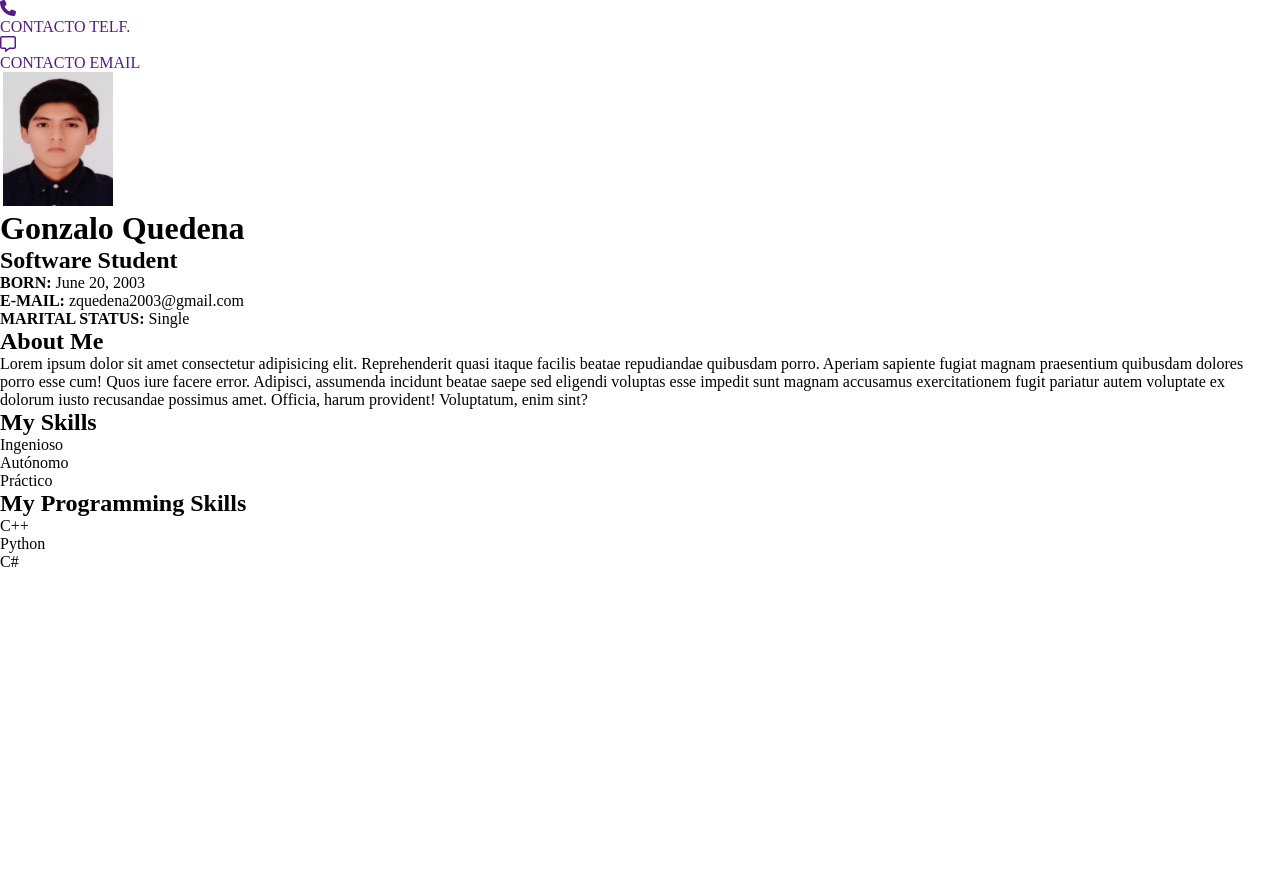
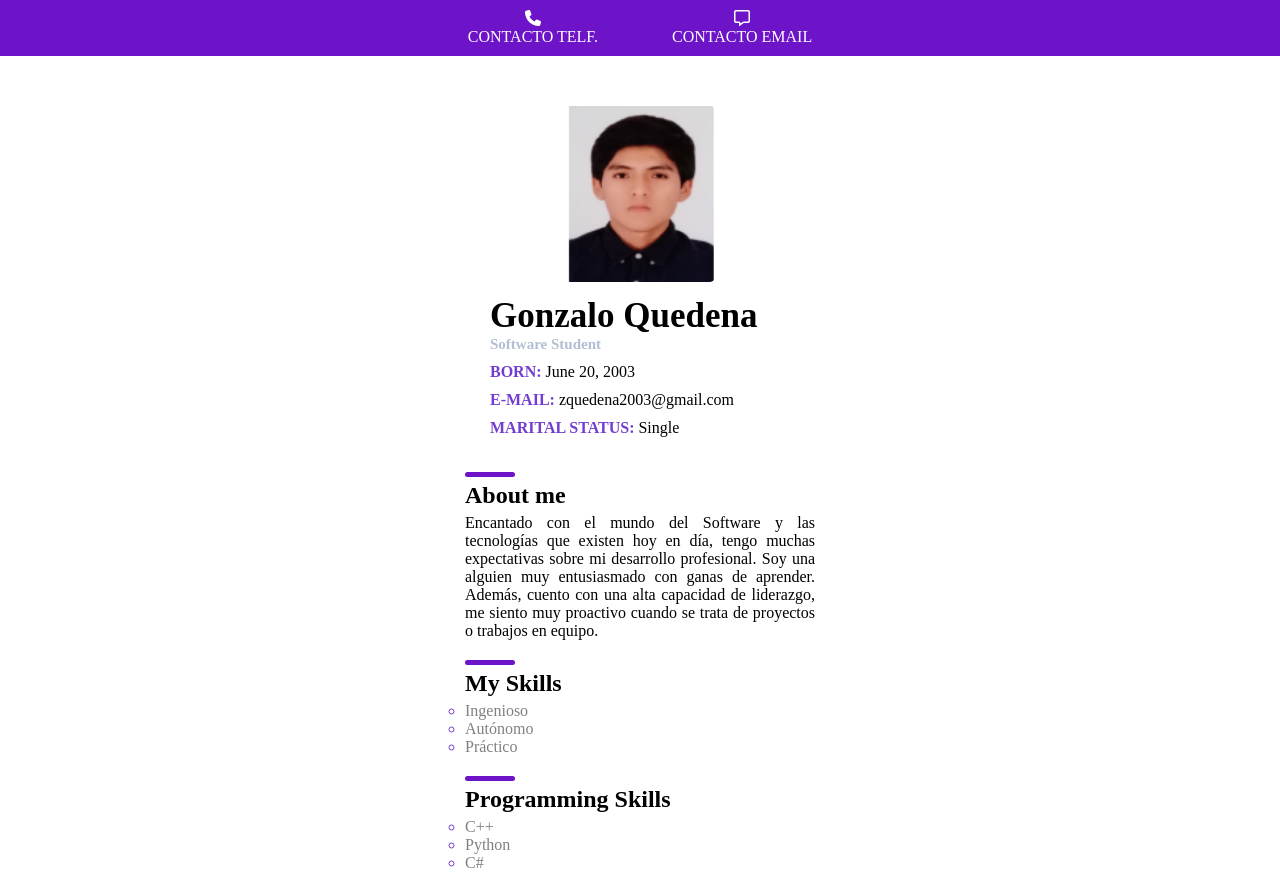
Before and after one commit to GonzaQued/GonzaQued.github.io, a plain HTML site: page HACKATON-01/index.html in a window 1280 px wide. Before the commit the page ends 800 px from the top, so only its background shows below. Drawn offline with Linux system fonts and the light colour scheme.

Commit message:
adding CSS Styles v1

```diff
--- a/HACKATON-01/index.html
+++ b/HACKATON-01/index.html
@@ -14,12 +14,14 @@
           <i class="fa-solid fa-phone"></i>
           <p>CONTACTO TELF.</p>
         </a>
+        <div></div>
         <a href="">
           <i class="fa-regular fa-message"></i>
           <p>CONTACTO EMAIL</p>
         </a>
       </header>
 
+      <div class="container">
         <div class="p-info">
           <img src="src/img/perfil.png" alt="p-photo">
           <div>
@@ -35,28 +37,45 @@
           </div>
         </div>
 
+        <div class="g-info">
+
+          <div>
+
+            <section>
               <div class="line"></div>
-      <div class="g-info">
-        <h2>About Me</h2>
+              <h2>About me</h2>
               <p>
-          Lorem ipsum dolor sit amet consectetur adipisicing elit. Reprehenderit quasi itaque facilis beatae repudiandae quibusdam porro. Aperiam sapiente fugiat magnam praesentium quibusdam dolores porro esse cum! Quos iure facere error.
-          Adipisci, assumenda incidunt beatae saepe sed eligendi voluptas esse impedit sunt magnam accusamus exercitationem fugit pariatur autem voluptate ex dolorum iusto recusandae possimus amet. Officia, harum provident! Voluptatum, enim sint?
+                Encantado con el mundo del Software y las tecnologías que
+                existen hoy en día, tengo muchas expectativas sobre mi
+                desarrollo profesional. Soy una alguien muy entusiasmado
+                con ganas de aprender. Además, cuento con una alta
+                capacidad de liderazgo, me siento muy proactivo cuando
+                se trata de proyectos o trabajos en equipo.
               </p>
+            </section>
 
+            <section>
+              <div class="line"></div>
               <h2>My Skills</h2>
               <ul>
-          <li>Ingenioso</li>
-          <li>Autónomo</li>
-          <li>Práctico</li>
+                <li><strong>Ingenioso</strong></li>
+                <li><strong>Autónomo</strong></li>
+                <li><strong>Práctico</strong></li>
               </ul>
+            </section>
 
-        <h2>My Programming Skills</h2>
+            <section>
+              <div class="line"></div>
+              <h2>Programming Skills</h2>
               <ul>
-          <li>C++</li>
-          <li>Python</li>
-          <li>C#</li>
+                <li><strong>C++</strong></li>
+                <li><strong>Python</strong></li>
+                <li><strong>C#</strong></li>
               </ul>
+            </section>
 
+          </div>
+        </div>
       </div>
 
     </body>
--- a/HACKATON-01/src/styles.css
+++ b/HACKATON-01/src/styles.css
@@ -8,3 +8,97 @@
 
   text-decoration: none;
 }
+
+header {
+  background-color: #6D14C8;
+  text-align: center;
+}
+
+header a {
+  display: inline-block;
+  padding: 10px 20px;
+}
+
+header a:hover {
+  background-color: #AA81D4;
+}
+
+header p,
+header i {
+  color: #ffffff;
+}
+
+header div {
+  display: inline;
+  margin: 0px 15px;
+}
+
+.container {
+  margin-top: 30px;
+  text-align: center;
+  padding: 20px;
+}
+
+.container img {
+  width: 150px;
+  border-radius: 5px;
+}
+
+.p-info div {
+  width: 300px;
+  margin: 10px auto;
+  text-align:left;
+}
+
+.p-info div h1 {
+  font-size: 35px;
+}
+
+.p-info div h2 {
+  color: #B2BED1;
+  font-size: 15px;
+}
+
+.p-info div p {
+  margin: 10px 0px;
+}
+
+.p-info div p strong {
+  color: #723DD0;
+}
+
+.g-info {
+  margin-top: 35px;
+}
+
+.g-info h2 {
+  margin-bottom: 5px;
+}
+
+.g-info div .line {
+  width: 50px;
+  height: 5px;
+  background-color:#6D14C8;
+  border-radius: 5px;
+  margin: 5px 0px;
+}
+
+.g-info div {
+  width: 350px;
+  margin: auto;
+  text-align: justify;
+}
+
+.g-info div section {
+  margin-top: 20px;
+}
+
+.g-info div section ul {
+  list-style-type: circle;
+  color: #723DD0;
+}
+
+.g-info div section ul li strong {
+  color: #808080;
+  font-weight: 200;
+}
```
Lines whose indentation alone changed are shown as unchanged.
